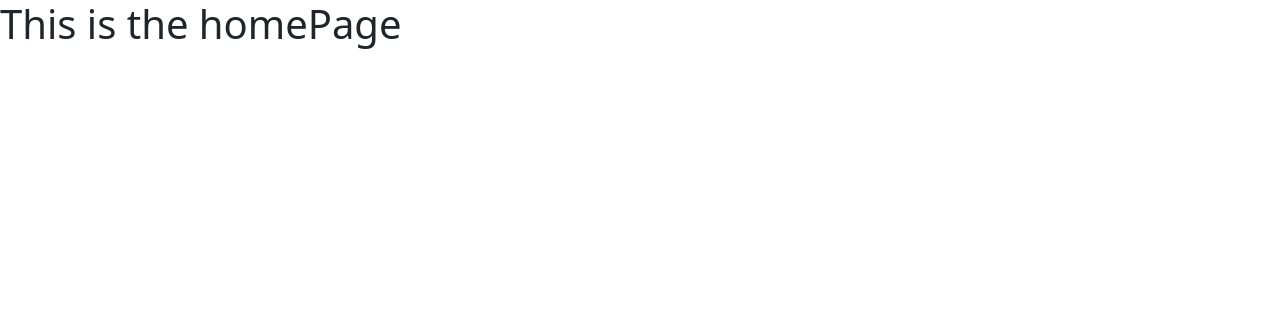
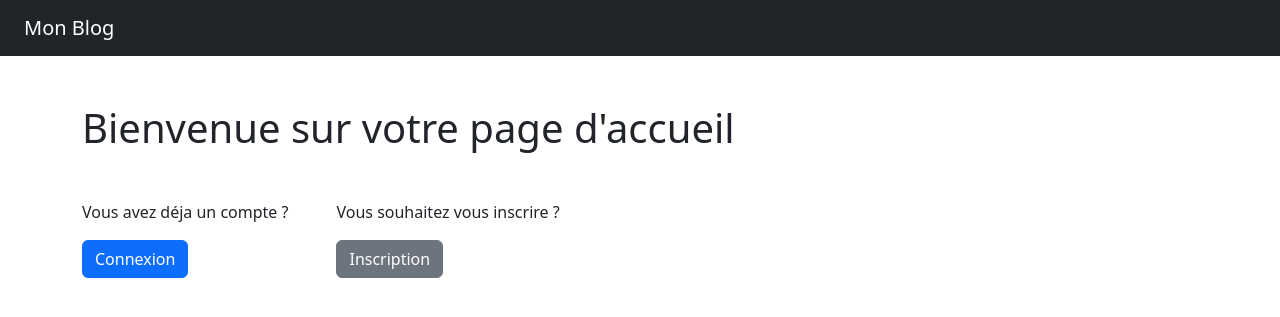
Before and after one commit to leojen23/blog_youniverse, a Symfony app: template templates/home/index.html.twig in a window 1280 px wide. Shown: the top 317 px of the page. Run offline with Twig, Linux system fonts and the light colour scheme; the template is opened without the code that fills it, so the values that code supplies are empty; some libraries are stand-ins or nearby versions.

Commit message:
add disconnexion button

```diff
--- a/templates/base.html.twig
+++ b/templates/base.html.twig
@@ -13,7 +13,17 @@
         {% endblock %}
     </head>
     <body>
+         <nav class="navbar navbar-expand navbar-dark bg-dark px-4 d-flex justify-content-between">
+            <a class="navbar-brand" href={{ path('app_home') }}>Mon Blog</a>
+            {% if app.user %}
+                <a href={{ path('app_logout') }}> Déconnexion</a>
+            {% endif %}
+        </nav>
+         <div class="container mt-5">
         {% block body %}
+
+
         {% endblock %}
+        </div>
     </body>
 </html>
--- a/templates/home/index.html.twig
+++ b/templates/home/index.html.twig
@@ -3,5 +3,26 @@
 {% block title %}Hello HomeController!{% endblock %}
 
 {% block body %}
-<h1>This is the homePage</h1>
+
+ <h1>Bienvenue sur votre page d'accueil</h1>
+
+    {% if app.user  %}
+         <div>
+            <p>Consutlez la liste de vos articles</p>
+            {# <a href={{ path('app_user_account') }} class="btn btn-primary" type="button">Voir mes articles</a> #}
+        </div>
+    {% else %}
+
+    <div class="d-flex justify-content-start mt-5">
+        <div class="">
+            <p>Vous avez déja un compte ?</p>
+            <a href={{ path('app_login') }} class="btn btn-primary" type="button">Connexion</a>
+        </div>
+        <div class="mx-5">
+            <p>Vous souhaitez vous inscrire ?</p>
+            <a href={{ path('app_register') }}  class="btn btn-secondary" type="button">Inscription</a>
+        </div>
+    </div>
+
+    {% endif %}
 {% endblock %}
--- a/templates/registration/register.html.twig
+++ b/templates/registration/register.html.twig
@@ -1,13 +1,13 @@
 {% extends 'base.html.twig' %}
 
-{% block title %}Register{% endblock %}
+{% block title %}Inscription{% endblock %}
 
 {% block body %}
     {% for flash_error in app.flashes('verify_email_error') %}
         <div class="alert alert-danger" role="alert">{{ flash_error }}</div>
     {% endfor %}
 
-    <h1>Register</h1>
+    <h1>Inscription</h1>
 
     {{ form_errors(registrationForm) }}
 
@@ -18,6 +18,6 @@
         }) }}
         {{ form_row(registrationForm.agreeTerms) }}
 
-        <button type="submit" class="btn">Register</button>
+        <button type="submit" class="btn btn-primary">S'inscrire</button>
     {{ form_end(registrationForm) }}
 {% endblock %}
```
Also changed, not shown: templates/security/login.html.twig (+6 -6 lines), 1 other file.
